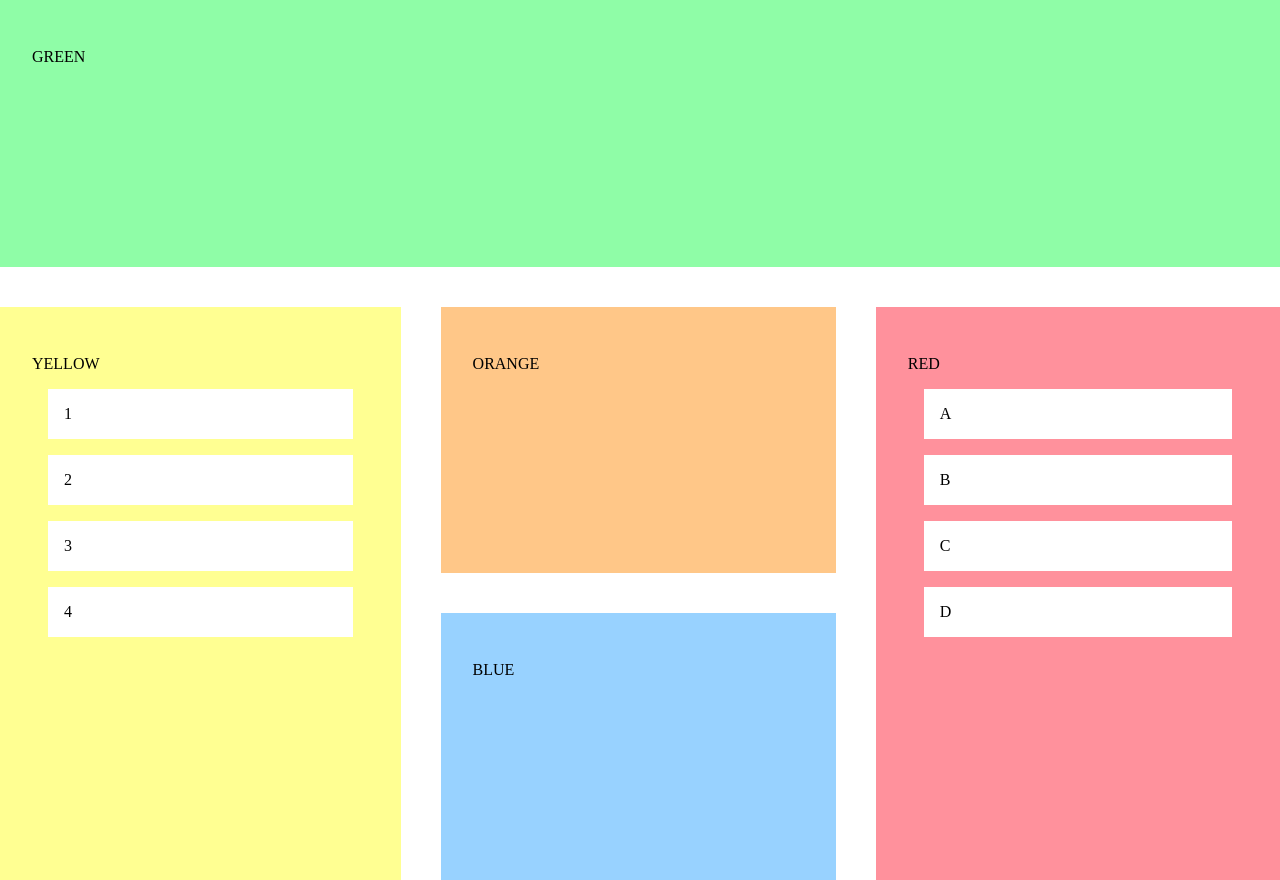
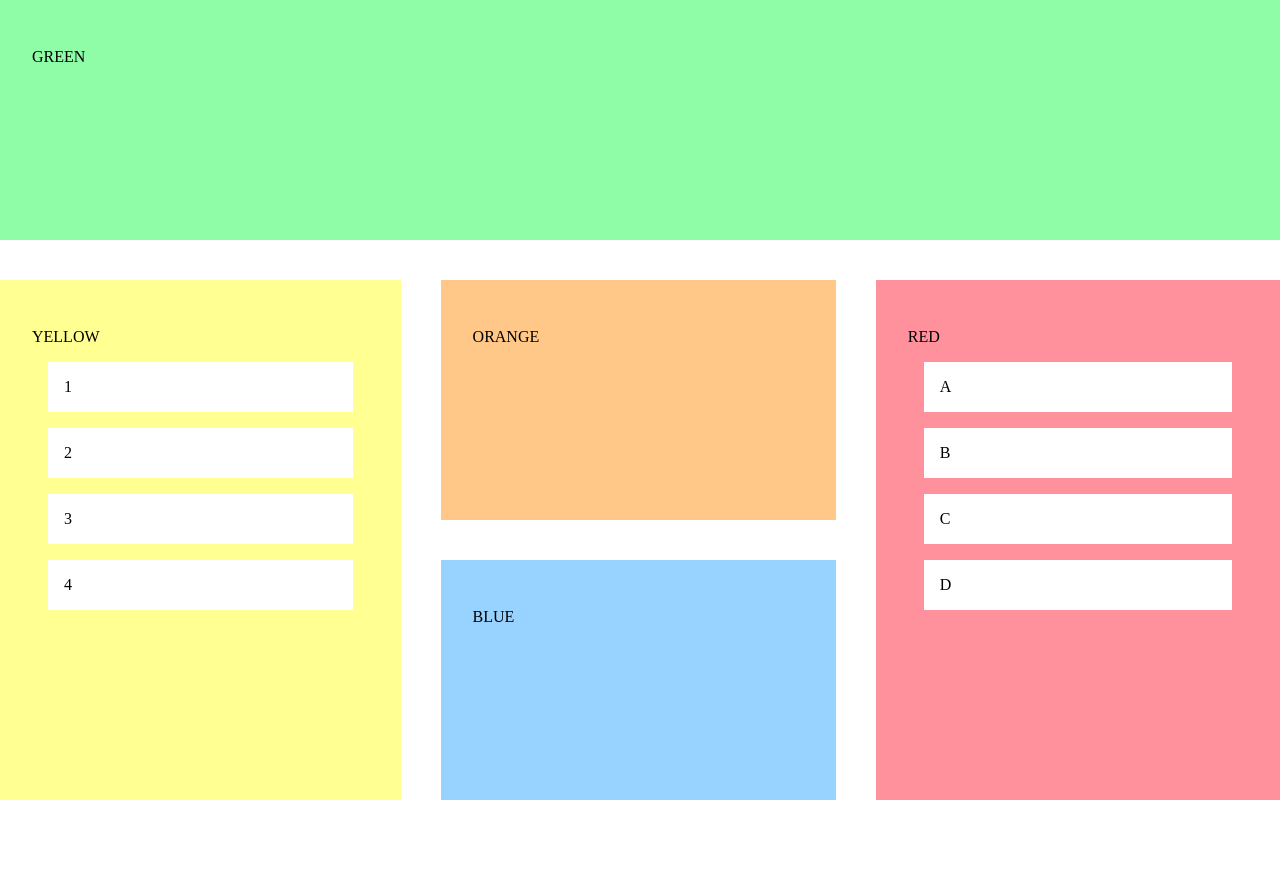
Before and after one commit to EnzoSt/Develhope-exercises, a plain HTML site: page CSS-Exercises/05 Css/grid/index.html in a window 1280 px wide. After the commit the page ends 800 px from the top, so only its background shows below. Drawn offline with Linux system fonts and the light colour scheme.

Commit message:
fixed-grid

```diff
--- a/CSS-Exercises/05 Css/grid/start.css
+++ b/CSS-Exercises/05 Css/grid/start.css
@@ -1,10 +1,15 @@
+:root {
+    --gap: 2.5em;
+    --calc-hgt-gap: calc((100vh - (var(--gap) * 2)) / 3);
+}
+
 html body {
-    width: auto;
+    width: 100vw;
     margin: 0 0;
     display: grid;
-    gap: 2.5em;
+    gap: var(--gap);
     height: 100vh;
-    grid-template-rows: repeat(3, calc(100vh / 3));
+    grid-template-rows: repeat(3, var(--calc-hgt-gap));
     grid-template-areas:
         "g g g"
         "y o r"
--- a/CSS-Exercises/06 Css/start.css
+++ b/CSS-Exercises/06 Css/start.css
@@ -1,4 +1,4 @@
-html body {
+body {
     display: grid;
     grid-template-columns: repeat(4, 25%);
     grid-template-rows: repeat(4, 25%);
--- a/CSS-Exercises/07 Css/start.css
+++ b/CSS-Exercises/07 Css/start.css
@@ -1,15 +1,19 @@
+:root {
+    --gap: 2rem;
+    --calc-hgt-gap: calc((100vh - (var(--gap) * 3)) / 4);
+}
+
 html body {
     height: 100vh;
     width: 100vw;
     margin: 0 0;
     display: grid;
+    gap: var(--gap);
     grid-template-columns: repeat(3, 1fr);
-    grid-template-rows: repeat(4, calc(100vh / 4));
-    gap: 1em;
+    grid-template-rows: repeat(4, var(--calc-hgt-gap));
 }
 
 body section {
-    padding: 2em;
     margin: 0;
 }
 
@@ -37,5 +41,4 @@ ul {
     display: grid;
     grid-template-columns: 1fr 1fr;
     grid-template-rows: 1fr 1fr;
-
 }
```
